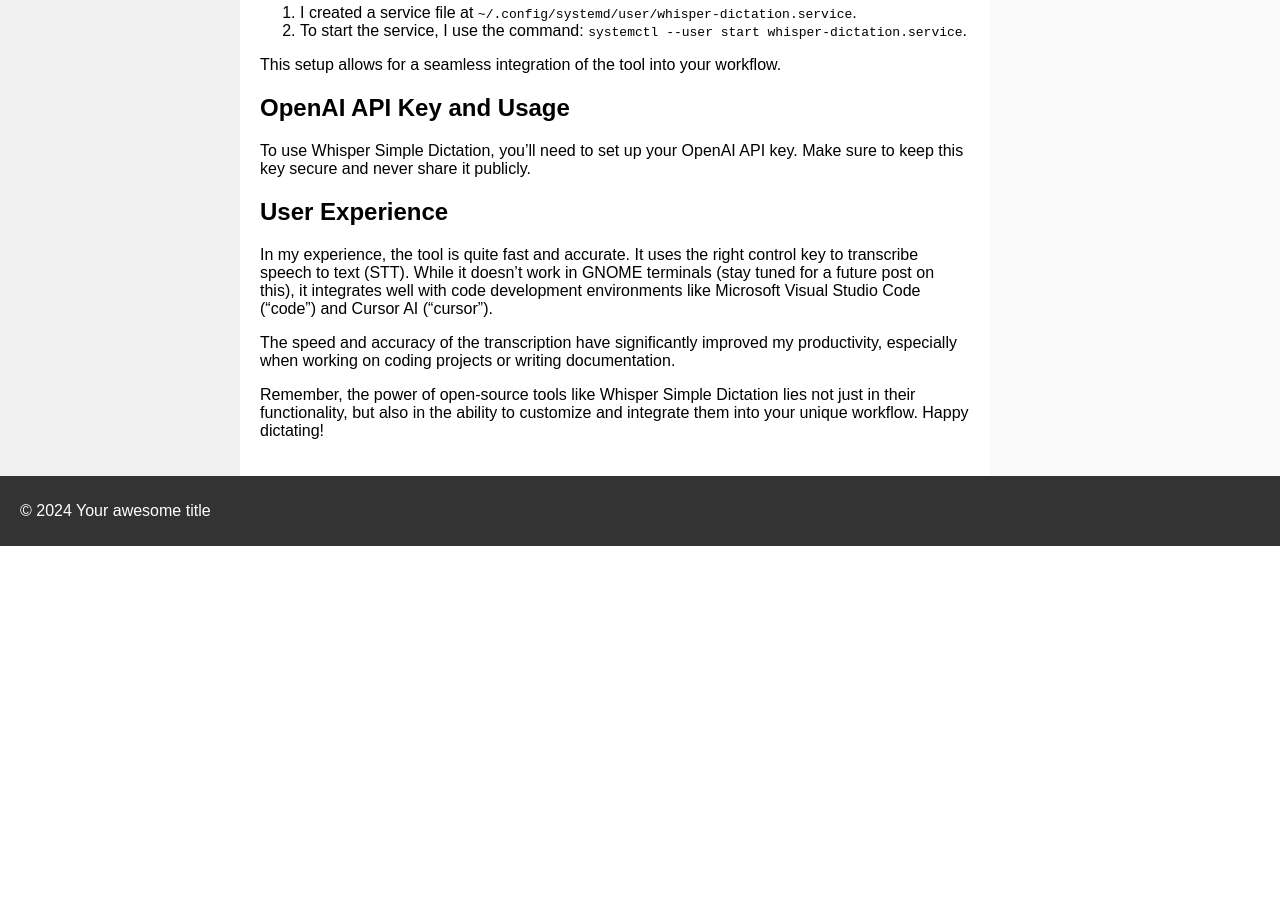
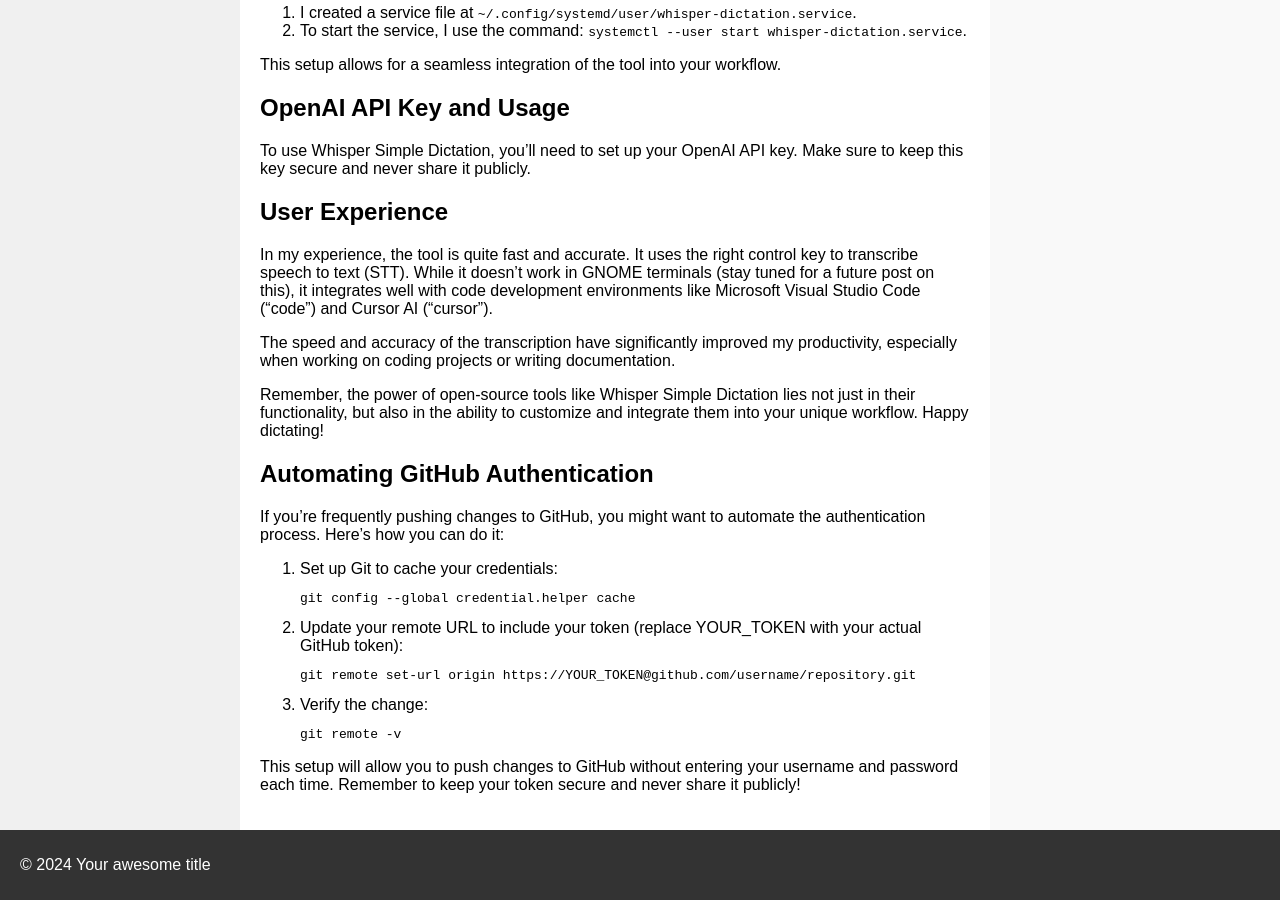
Before and after one commit to guidov/guidov.github.io, a Jekyll site: the page built from _posts/2024-09-16-whisper-simple-dictation-tool.md, in a window 1280 px wide and 900 px high, scrolled down 1378 px. Built offline with Jekyll 4.4.1, drawn with Linux system fonts in a browser that asks for light colours; before the commit the page ends 1924 px from its top, so only the background shows below that.

Commit message:
feat: Add information about automating GitHub authentication

````diff
--- a/_posts/2024-09-16-whisper-simple-dictation-tool.md
+++ b/_posts/2024-09-16-whisper-simple-dictation-tool.md
@@ -65,3 +65,24 @@ In my experience, the tool is quite fast and accurate. It uses the right control
 The speed and accuracy of the transcription have significantly improved my productivity, especially when working on coding projects or writing documentation.
 
 Remember, the power of open-source tools like Whisper Simple Dictation lies not just in their functionality, but also in the ability to customize and integrate them into your unique workflow. Happy dictating!
+
+## Automating GitHub Authentication
+
+If you're frequently pushing changes to GitHub, you might want to automate the authentication process. Here's how you can do it:
+
+1. Set up Git to cache your credentials:
+   ```
+   git config --global credential.helper cache
+   ```
+
+2. Update your remote URL to include your token (replace YOUR_TOKEN with your actual GitHub token):
+   ```
+   git remote set-url origin https://YOUR_TOKEN@github.com/username/repository.git
+   ```
+
+3. Verify the change:
+   ```
+   git remote -v
+   ```
+
+This setup will allow you to push changes to GitHub without entering your username and password each time. Remember to keep your token secure and never share it publicly!
````
